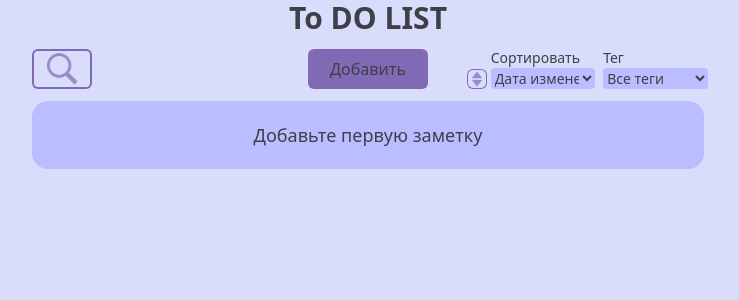
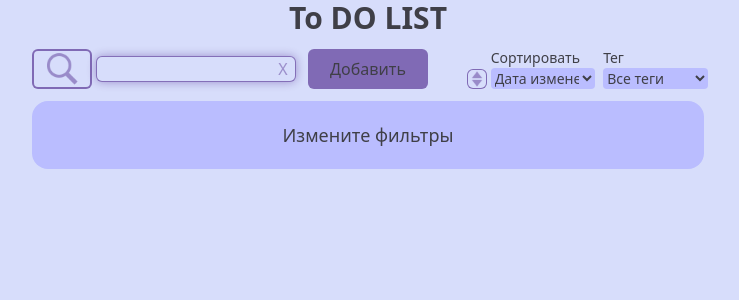
Before and after one commit to SharikovStepan/todo-list, a React (Vite) app: page / in a window 1280 px wide. Both pictures are taken after a click on the button 334 px from the left and 69 px from the top of the page. Shown: the top 300 px of the page, without its empty margins (272-1011 px from the left). Built offline with nearby package versions, Linux system fonts and the light colour scheme.

Commit message:
add search button func

```diff
--- a/src/App.jsx
+++ b/src/App.jsx
@@ -9,6 +9,7 @@ import OptionList from "./components/OptionList";
 import { sortTags } from "./utils/sortTags";
 import { sortNotes } from "./utils/sortNotes";
 import { checkUniqueTags } from "./utils/checkUniqueTags";
+import Search from "./components/Search";
 
 const SORTING_KEYS = [
   { id: "1", name: "Имя" },
@@ -23,15 +24,18 @@ function App() {
   const [sort, setSort] = useState(localStorage.getItem("sort") || "4");
   const [notesData, setNotesData] = useState(getLocalNotes(sort));
   const [isModalOpen, setIsModalOpen] = useState(false);
+  const [searchText, setSearchText] = useState("");
+  const [isSearchOpen, setIsSearchOpen] = useState(false);
+
   const [noteToEdit, setNoteToEdit] = useState("");
   const [sortDirection, setSortDirection] = useState(localStorage.getItem("sortDirection") || 1);
 
   const [tag, setTag] = useState(localStorage.getItem("tag") || 0);
 
-  const filterNotesByTag = (tagNum) => {
-    if (tagNum == "0" || !tagNum) return getLocalNotes(sort);
+  const filterNotesByTag = (tagNum, direction) => {
+    if (tagNum == "0" || !tagNum) return getLocalNotes(sort, direction);
 
-    return getLocalNotes(sort).filter((note) => note.tag === tagNum);
+    return getLocalNotes(sort, direction).filter((note) => note.tag === tagNum);
   };
 
   const changeTag = (e) => {
@@ -50,7 +54,13 @@ function App() {
     setTag(tagNum);
     localStorage.setItem("tag", tagNum);
 
-    setNotesData(sortNotes(filterNotesByTag(tagNum), sort, sortDirection));
+    console.log("смена тега");
+
+    if (searchText == "") {
+      setNotesData(filterNotesByTag(tagNum, sortDirection));
+    } else {
+      getSearchData(searchText, tagNum);
+    }
   };
 
   const changeSort = (e, direction = sortDirection) => {
@@ -85,7 +95,7 @@ function App() {
     localStorage.setItem("sort", sort);
     localStorage.setItem("sortDirection", sortDirection);
 
-    setNotesData(sortNotes(filterNotesByTag(tag), sort, sortDirection));
+    setNotesData(filterNotesByTag(tag, sortDirection));
 
     return sortTags([DEFAULT_TAG, ...uniqueTagsArr]);
   });
@@ -101,7 +111,7 @@ function App() {
     if (tag != "0" && !isTag) {
       changeTag();
     } else {
-      setNotesData(sortNotes(filterNotesByTag(tag), sort, sortDirection));
+      setNotesData(filterNotesByTag(tag, sortDirection));
     }
 
     setTags([DEFAULT_TAG, ...sortedTags]);
@@ -114,13 +124,19 @@ function App() {
 
     if (e.target.closest("button")) {
       localStorage.removeItem(notee[0].noteId);
-      setNotesData(sortNotes(filterNotesByTag(tag), sort, sortDirection));
+
+      if (searchText == "") {
+        setNotesData(filterNotesByTag(tag, sortDirection));
+      } else {
+        getSearchData(searchText);
+      }
 
       const uniqueTagsArr = checkUniqueTags(getLocalNotes());
 
       const sortedTags = sortTags(uniqueTagsArr);
 
       const isTag = sortedTags.some((tagObj) => tagObj.id == tag);
+
       if (tag != "0" && !isTag) {
         changeTag();
         setTags([DEFAULT_TAG, ...sortedTags]);
@@ -131,6 +147,27 @@ function App() {
     }
   };
 
+  const getSearchData = (searchData, tagNum = tag) => {
+    setSearchText(searchData);
+    const allNotes = filterNotesByTag(tagNum, sortDirection);
+
+    const searchedNotes = allNotes.filter((note) => {
+      const noteText = `${note.name} ${note.text}`.toLowerCase();
+      return noteText.includes(searchData.toLowerCase());
+    });
+    setNotesData(searchedNotes);
+  };
+
+  const switchSearchStatus = (isSearch) => {
+    if (isSearch) {
+      setIsSearchOpen(true);
+    } else {
+      setIsSearchOpen(false);
+      getSearchData("");
+      setSearchText("");
+    }
+  };
+
   return (
     <>
       <div className="flex flex-col gap-3 w-2xs sm:w-xl md:w-2xl">
@@ -138,9 +175,12 @@ function App() {
         <h1 className="font-bold text-3xl mx-auto">To DO LIST</h1>
         <div className="flex justify-between gap-8 sm:gap-4 items-end sm:grid sm:grid-cols-3">
           <div className="absolute top-2 left-2 sm:relative sm:top-0 sm:left-0 sm:justify-self-start">
-            <Button className={["bg-primary-bg", "hover:bg-secondary", "border-2", "border-primary", "w-10", "h-8", "rounded-[50%]", "flex", "justify-center", "items-center", "sm:w-15", "sm:h-10"]}>
+            <Button
+              onClick={() => switchSearchStatus(!isSearchOpen)}
+              className={["bg-primary-bg", "hover:bg-secondary", "border-2", "border-primary", "w-10", "h-8", "rounded-[50%]", "flex", "justify-center", "items-center", "sm:w-15", "sm:h-10"]}>
               <img className="h-full" src="images/search.png" alt="search" />
             </Button>
+            {isSearchOpen && <Search onClick={() => switchSearchStatus(false)} onChangeSearchInput={getSearchData} />}
           </div>
           <div className="justify-self-start sm:justify-self-center">
             <Button
@@ -189,13 +229,21 @@ function App() {
           {notesData.length > 0 ? (
             notesData.map((note) => {
               return (
-                <Note sortNum={sort} onClick={editNote} bgColor={`bg-note-${note.priority}`} checked={note.checked} dateChange={note.dateChange} dateCreate={note.dateCreate} key={note.noteId} id={note.noteId}>
+                <Note
+                  sortNum={sort}
+                  onClick={editNote}
+                  bgColor={`bg-note-${note.priority}`}
+                  checked={note.checked}
+                  dateChange={note.dateChange}
+                  dateCreate={note.dateCreate}
+                  key={note.noteId}
+                  id={note.noteId}>
                   {note.name}{" "}
                 </Note>
               );
             })
           ) : (
-            <div className="text-base sm:text-lg text-center">Добавьте первую заметку</div>
+            <div className="text-base sm:text-lg text-center">{isSearchOpen ? "Измените фильтры" : "Добавьте первую заметку"}</div>
           )}
         </div>
       </div>
--- /dev/null
+++ b/src/components/Search.jsx
@@ -0,0 +1,19 @@
+import { useState } from "react";
+
+function Search(props) {
+  const changeHandler = (e) => {
+    const searchString = e.target.value;
+
+    props.onChangeSearchInput(searchString);
+  };
+
+  return (
+    <>
+      <div className="absolute w-3xs shadow-[0px_0px_10px_#5c3a9880] bg-primary-bg opacity-95 box-sha sm:w-40 md:w-50 top-1/2 right-0 transform -translate-y-1/2 translate-x-[calc(100%+4px)] border border-primary rounded-md ">
+        <input className="w-full rounded-md focus:outline-2 focus:outline-primary" onChange={changeHandler} type="text" />
+        <button onClick={props.onClick} className="cursor-pointer rounded-sm absolute right-0 top-1/2 w-6 transform -translate-y-1/2 text-secondary hover:text-primary">{"X"}</button>
+      </div>
+    </>
+  );
+}
+export default Search;
--- a/src/utils/getLocalNotes.js
+++ b/src/utils/getLocalNotes.js
@@ -1,6 +1,6 @@
 import { sortNotes } from "./sortNotes";
 
-export const getLocalNotes = (sortNum) => {
+export const getLocalNotes = (sortNum, direction) => {
   const allKeys = Object.keys(localStorage);
   const noteKeys = allKeys.filter((key) => key.startsWith("note_"));
   const sortedKeys = noteKeys.sort((a, b) => {
@@ -9,5 +9,5 @@ export const getLocalNotes = (sortNum) => {
     return numA - numB;
   });
   const notesArray = sortedKeys.map((key) => JSON.parse(localStorage.getItem(key)));
-  return sortNotes(notesArray, sortNum);
+  return sortNotes(notesArray, sortNum, direction);
 };
```
Also changed, not shown: src/utils/sortNotes.js (+6 -7 lines).
